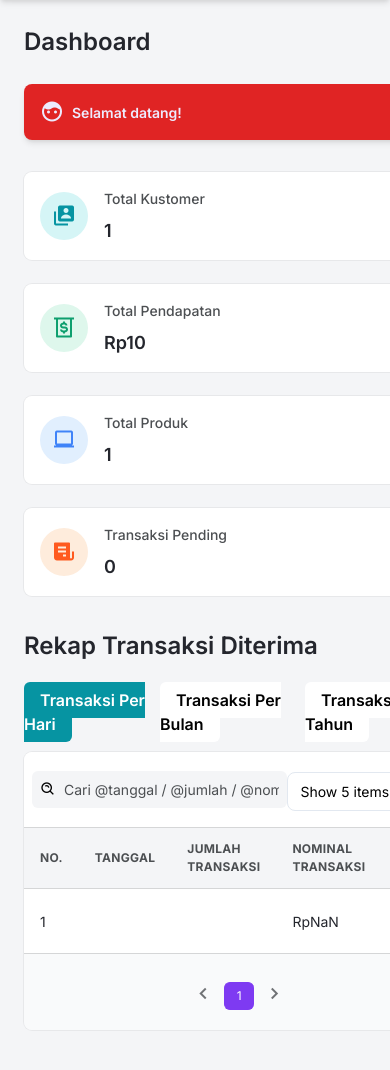
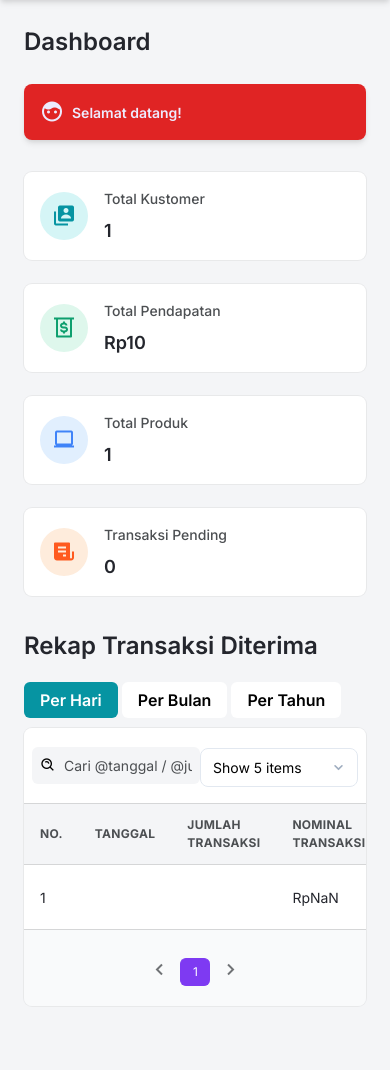
Before and after one commit to x1q2q/sodagarkom_web, a CodeIgniter app: page /sodagarkom_web/admin/dashboard in a window 390 px wide. Shown: the part 76-1146 px from the top of the page. Run offline with CodeIgniter, Linux system fonts and the light colour scheme; tables that the repository leaves empty or names only in its code hold one stand-in row (values such as "Sample post"); some libraries are stand-ins or nearby versions.

Commit message:
fix: ui dashboard on mobile position

```diff
--- a/application/views/admin/pages/dashboard.php
+++ b/application/views/admin/pages/dashboard.php
@@ -2,7 +2,6 @@
 <script type="text/javascript">
 var statistics = <?= $statistics; ?>;
 let urlCetak = "<?= base_url('admin/dashboard/cetak_laporan/'); ?>";
-console.log(urlCetak);
 document.addEventListener('alpine:init', () => {
   Alpine.data('appDashboard', () => ({
       stats:{
@@ -396,7 +395,7 @@
 });
 </script>
 <main class="h-full overflow-y-auto" x-data="appDashboard">
-  <div class="container px-6 mx-auto grid">
+  <div class="container px-6 mx-auto">
     <h2
       class="my-6 text-2xl font-semibold text-gray-700 dark:text-gray-200"
     >
@@ -508,7 +507,6 @@
       </div>
     </div>
 
-
 <div x-data="{ tab: 'tab1' }">
   <h2 class="text-2xl font-semibold text-gray-700 dark:text-gray-200">Rekap Transaksi Diterima</h2>
   <ul class="flex mt-6 mb-4">
@@ -517,7 +515,7 @@
          class="bg-white rounded-md py-2 px-4 font-semibold dark:bg-gray-800"  href="#"
          :class="{ 'text-white bg-teal-500': tab == 'tab1'}"
          @click.prevent="tab = 'tab1'"
-         >Transaksi Per Hari</a>
+         >Per Hari</a>
     </li>
     <li class="mr-1">
       <a
@@ -525,7 +523,7 @@
          href="#"
          :class="{ 'text-white bg-teal-500': tab == 'tab2'}"
          @click.prevent="tab = 'tab2'"
-         >Transaksi Per Bulan</a
+         >Per Bulan</a
         >
     </li>
     <li class="mr-1">
@@ -534,12 +532,11 @@
          href="#"
          :class="{ 'text-white bg-teal-500': tab == 'tab3'}"
          @click.prevent="tab = 'tab3'"
-         >Transaksi Per Tahun</a
+         >Per Tahun</a
         >
     </li>
   </ul>
 
-  <div>
     <div x-show="tab == 'tab1'">
       <div class="w-full overflow-y-auto rounded-lg shadow-xs mb-6"
        x-data="dataTableDays()"
@@ -785,7 +782,7 @@
       </div>
     </div>
     </div>
-    </div>
+
     <div x-show="tab == 'tab3'">
        <div class="w-full overflow-y-auto rounded-lg shadow-xs mb-6"
          x-data="dataTableYears()"
@@ -909,7 +906,4 @@
     </div>
 
   </div>
-</div>
-
-    </div>
 </main>
```
